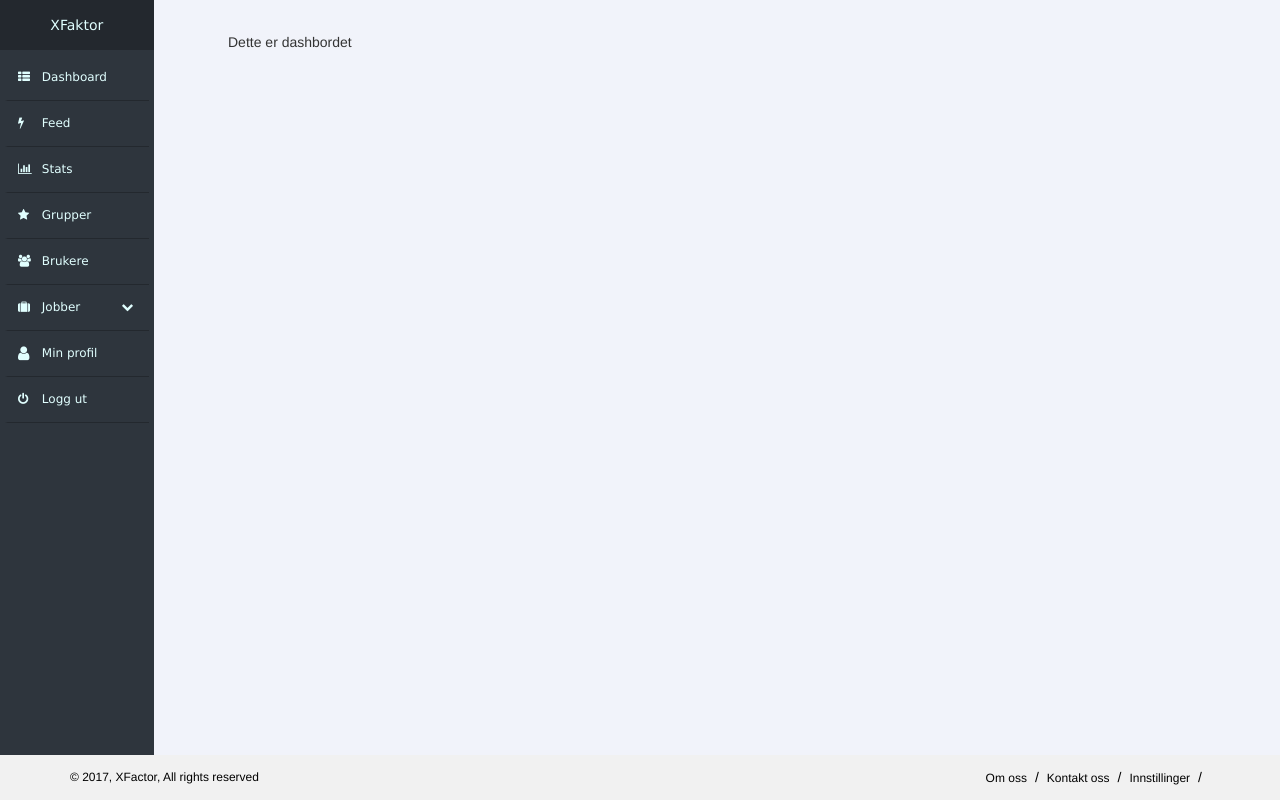
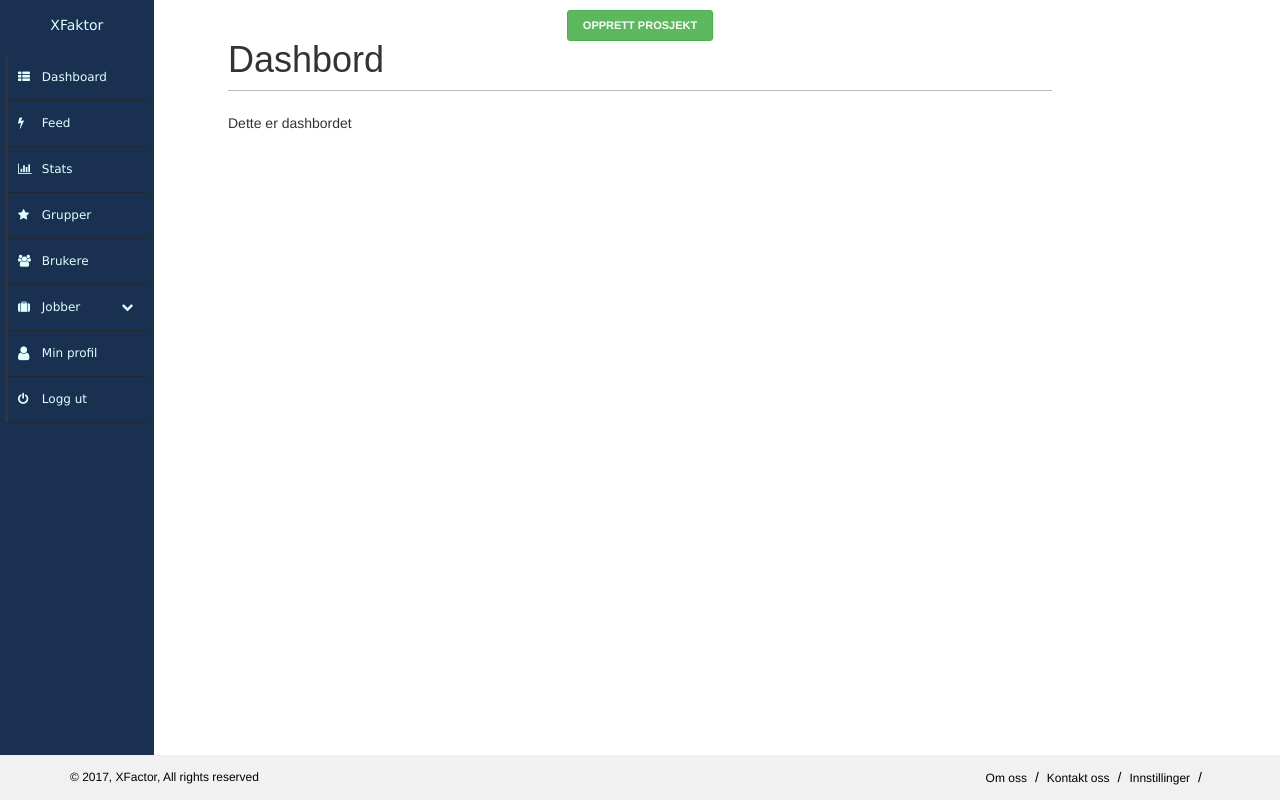
Before and after one commit to AMSteffensen/Webutvikling2017, a Django app: page / in a window 1280 px wide. Run offline with Django 3.2, Linux system fonts and the light colour scheme; the visitor is signed in with stand-in values (Sample User, id 1); some libraries are stand-ins or nearby versions; some web fonts are replaced.

Commit message:
Changed menu color and background color, and added a button

```diff
--- a/account/static/css/base-mycss.css
+++ b/account/static/css/base-mycss.css
@@ -44,5 +44,5 @@
 }
 
 body {
-  background: #F1F3FA;
+  background: #FFFFFF;
 }
--- a/account/static/css/base-profilenav.css
+++ b/account/static/css/base-profilenav.css
@@ -45,7 +45,7 @@
 }
 
 
-/*
+
 .profile-userbuttons {
   text-align: center;
   margin-top: 10px;
@@ -62,4 +62,3 @@
 .profile-userbuttons .btn:last-child {
   margin-right: 0px;
 }
-*/
--- a/account/static/css/base-sidenav.css
+++ b/account/static/css/base-sidenav.css
@@ -7,7 +7,7 @@
   width: 12%;
   height: 100%;
   color: #e1ffff;
-  background-color: #2e353d;
+  background-color: #1A3051;
   font-family: verdana;
   font-size: 12px;
   font-weight: 200;
@@ -16,7 +16,7 @@
 .nav-side-menu .brand {
   display: block;
   text-align: center;
-  background-color: #23282e;
+  background-color: #1A3051;
   font-size: 14px;
   line-height: 50px;
 }
--- a/account/templates/account/dashboard.html
+++ b/account/templates/account/dashboard.html
@@ -5,5 +5,6 @@
 {% block title %}Dashbord{% endblock %}
 
 {% block content %}
+<h1>Dashbord</h1>
 <p>Dette er dashbordet</p>
 {% endblock %}
--- a/account/templates/base.html
+++ b/account/templates/base.html
@@ -128,8 +128,18 @@
           </div>
         </div>
       </div>
+      </div>
+
+    <!-- /FOOTER -->
+
+    <!-- Button -->
+    <div class="profile-userbuttons">
+    	<button type="button" class="btn btn-success btn-sm">Opprett prosjekt</button>
     </div>
-    <!-- /FOOTER -->
+
+    <!-- /Button -->
+
+
 
     <!-- Repsonsible for securing scripts -->
     <script>
```
